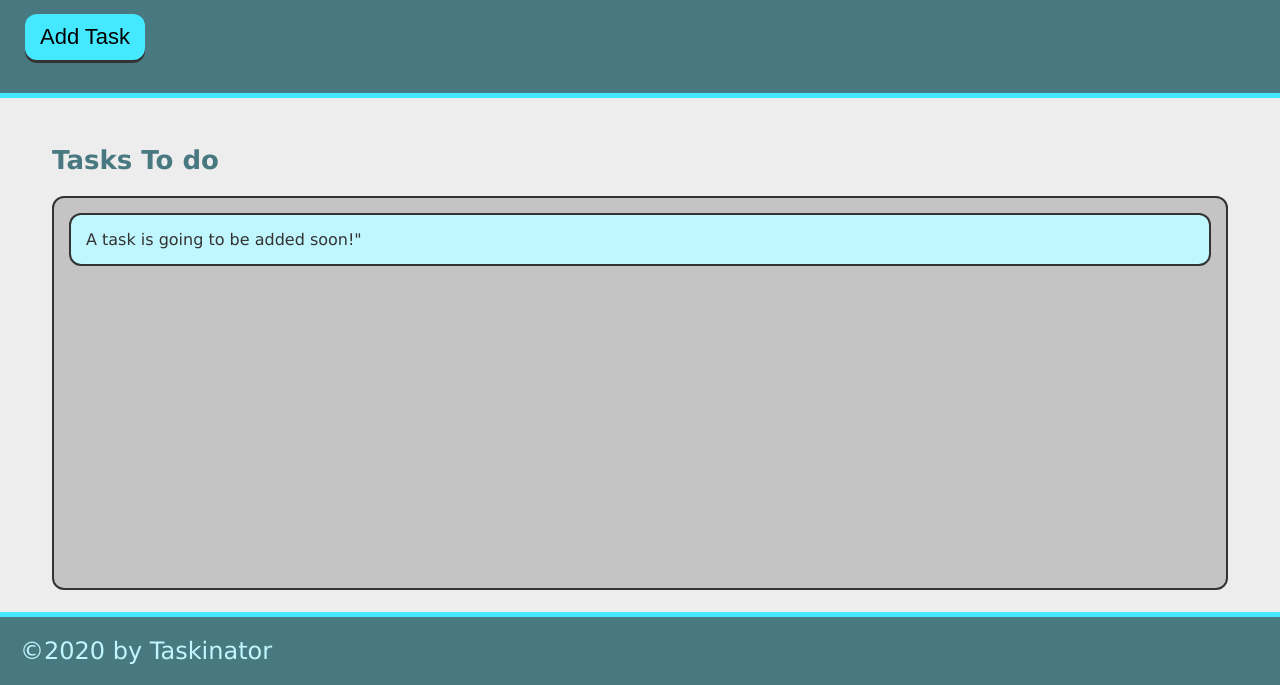
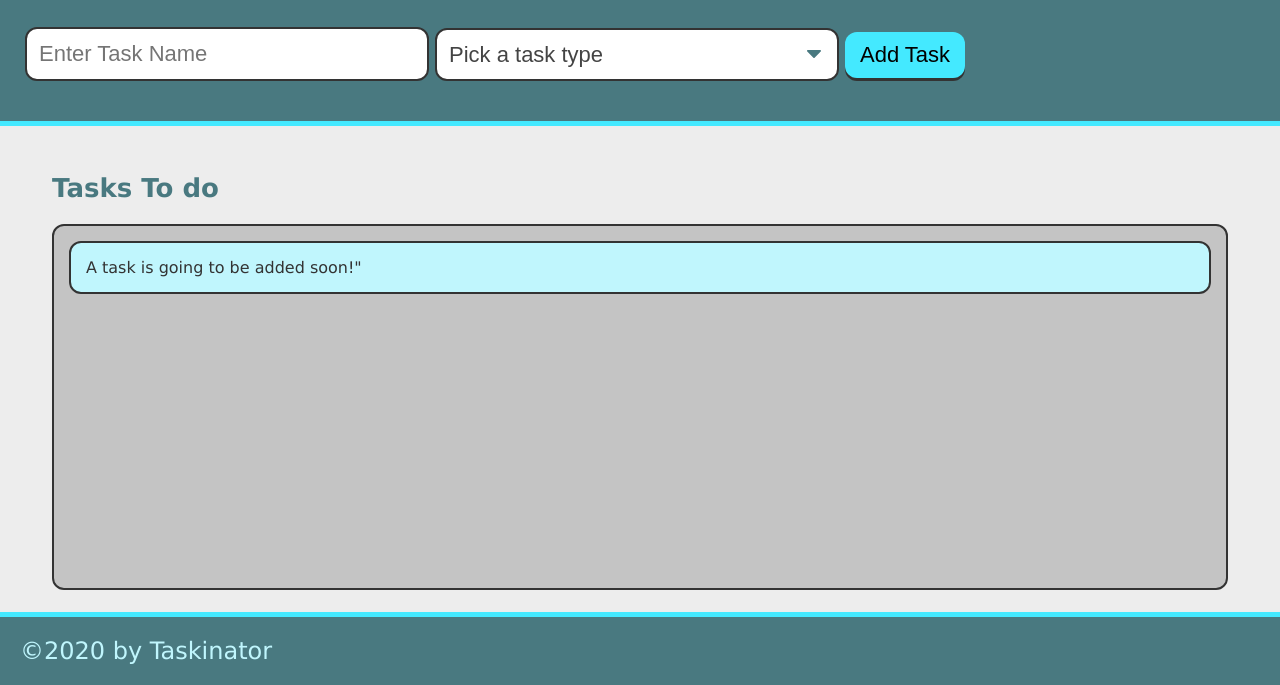
Before and after one commit to bhumisha/taskinator, a plain HTML site: page index.html in a window 1280 px wide. Shown: the part 115-800 px from the top of the page. Drawn offline with Linux system fonts and the light colour scheme.

Commit message:
Dropdown added

```diff
--- a/index.html
+++ b/index.html
@@ -11,7 +11,22 @@
     <header>
         <h1 class="page-title">Taskinator</h1>
         <p>Click the button below to add a new task!</p>
-        <button class="btn" id="buttonEl" >Add Task</button>
+        <form id="task-form">
+            <div class="form-group">
+                <input type="text" name="task-name" placeholder="Enter Task Name" />
+              </div>
+              <div class="form-group">
+                <select name="task-type" class="select-dropdown">
+                  <option value="" disabled selected>Pick a task type</option>
+                  <option value="Print">Print</option>
+                  <option value="Web">Web</option>
+                  <option value="Mobile">Mobile</option>
+                </select>
+              </div>
+            <div class="form-group">
+              <button class="btn" id="save-task" type="submit">Add Task</button>
+            </div>
+          </form>
     </header>
     <main class="page-content">
         <section class="task-list-wrapper">
```
